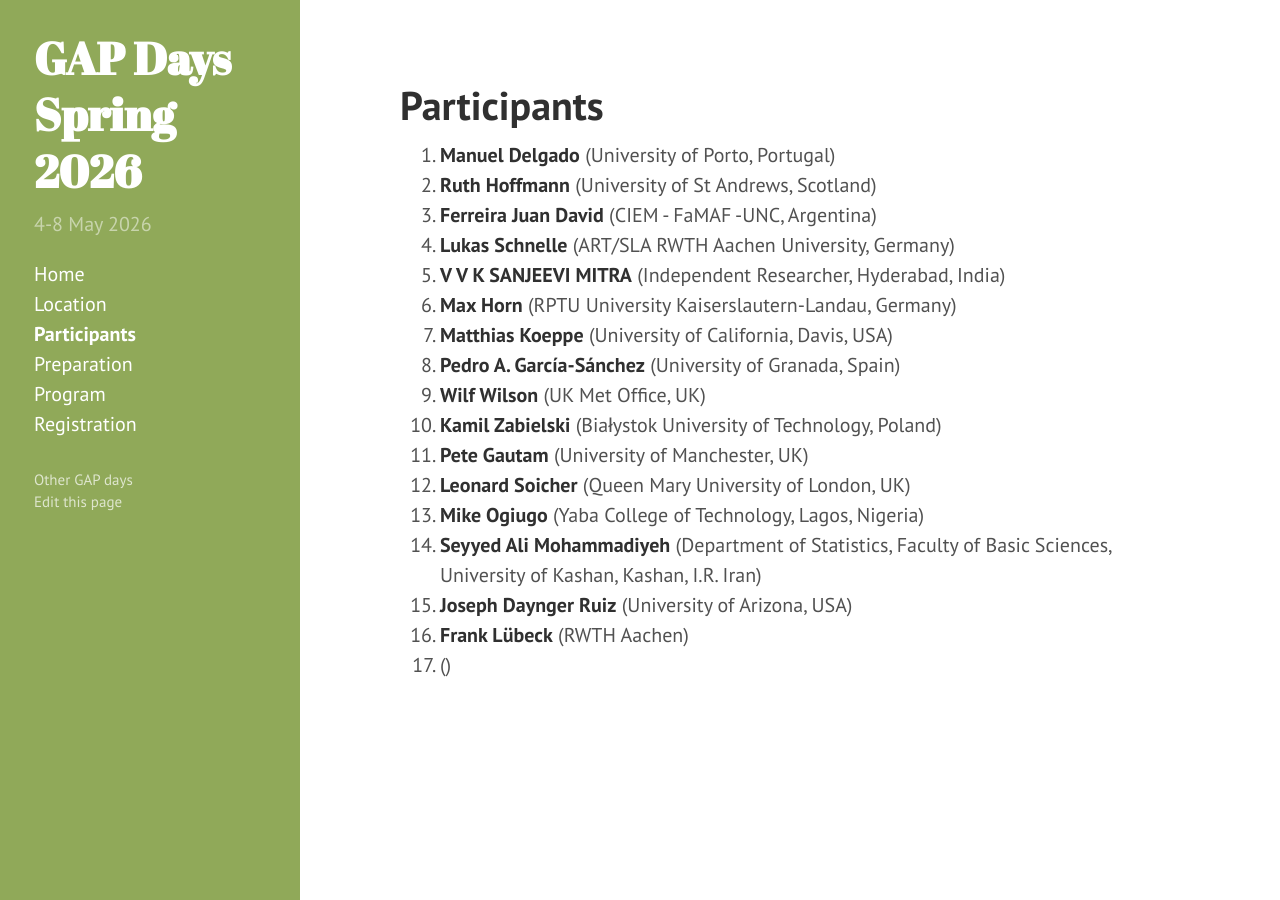
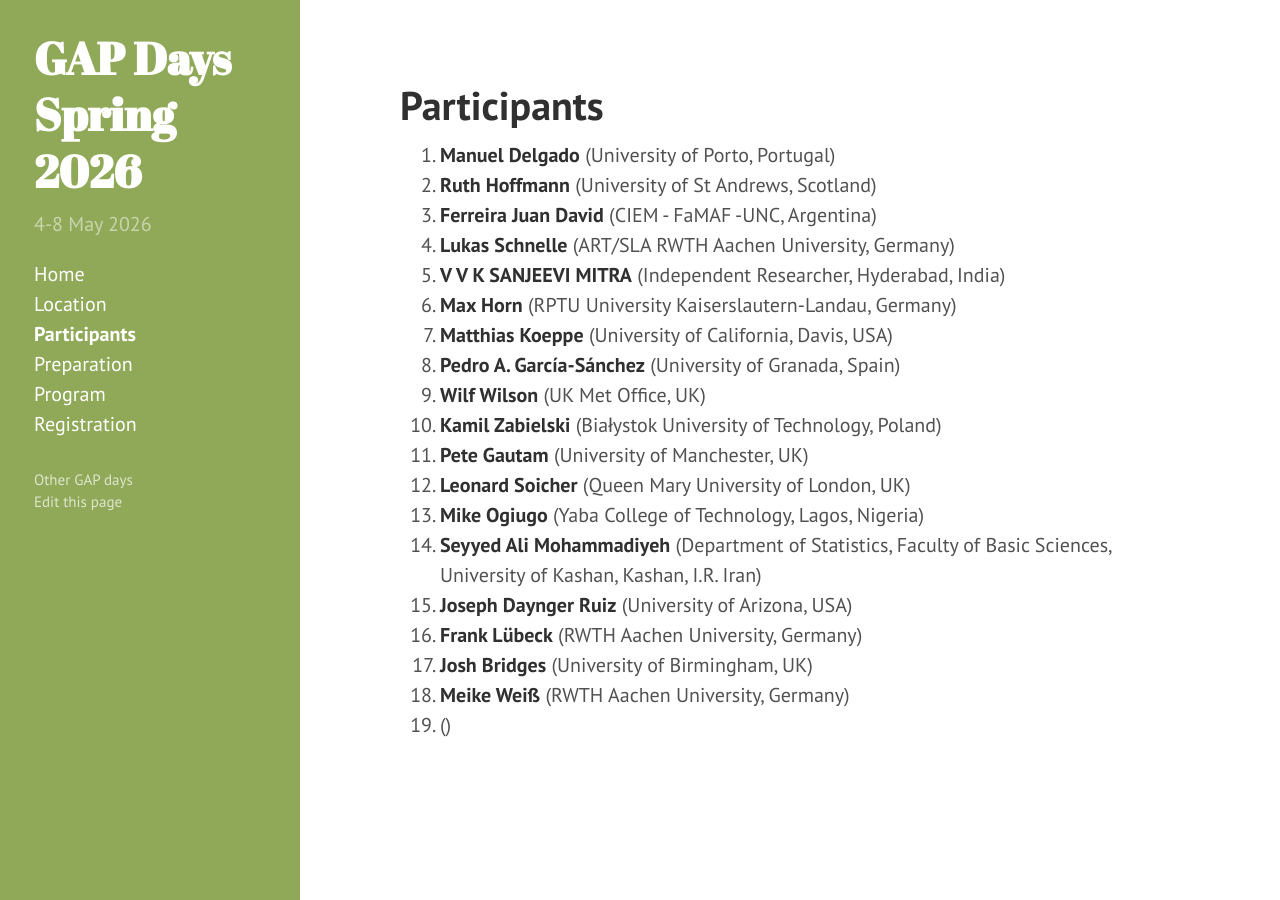
Before and after one commit to gapdays/gapdays2026-spring, a Jekyll site: the page built from participants.md, in a window 1280 px wide. Built offline with Jekyll 4.4.1, drawn with Linux system fonts in a browser that asks for light colours.

Commit message:
participants list updated

```diff
--- a/participants.md
+++ b/participants.md
@@ -17,7 +17,9 @@ participants:
   - {name: Mike Ogiugo, affiliation: "Yaba College of Technology, Lagos, Nigeria"}
   - {name: Seyyed Ali Mohammadiyeh, affiliation: "Department of Statistics, Faculty of Basic Sciences, University of Kashan, Kashan, I.R. Iran"}
   - {name: Joseph Daynger Ruiz, affiliation: "University of Arizona, USA"}
-  - {name: Frank Lübeck, affiliation: "RWTH Aachen"}
+  - {name: Frank Lübeck, affiliation: "RWTH Aachen University, Germany"}
+  - {name: Josh Bridges, affiliation: "University of Birmingham, UK"}
+  - {name: Meike Weiß, affiliation: "RWTH Aachen University, Germany"}
   - {name: , affiliation: ""}
 ---
 
```
